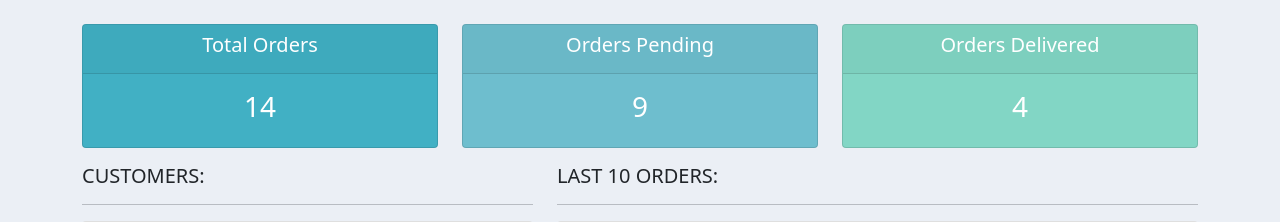
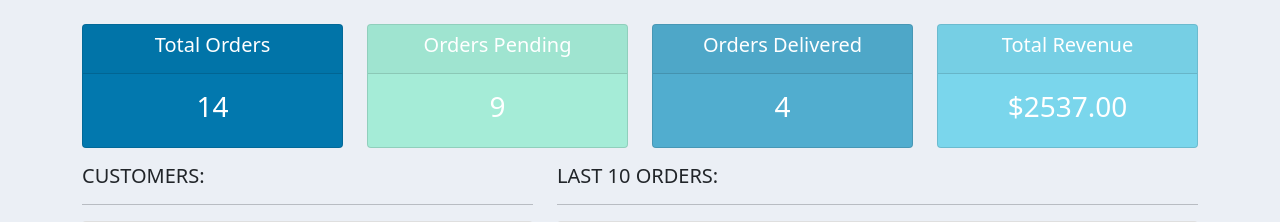
Before and after one commit to Johanawan/Orderco, a Django app: page / in a window 1280 px wide. Shown: the part 74-296 px from the top of the page. Run offline with Django 3.2, Linux system fonts and the light colour scheme; a user stored in the database is signed in; data comes from the database, SQL or seed files in the repository.

```diff
--- a/accounts/templates/accounts/status.html
+++ b/accounts/templates/accounts/status.html
@@ -44,4 +44,17 @@
 		</div>
 	</div>
 
+	<div class="col">
+		<div class="col-md">
+			<div class="card text-center text-white  mb-3" id="total-revenue">
+			  	<div class="card-header">
+			  		<h5 class="card-title">Total Revenue</h5>
+			  	</div>
+			  	<div class="card-body">
+					<h3 class="card-title">${{ total_revenue }}0</h3>
+			  	</div>
+			</div>
+		</div>
+	</div>
+
 </div>
--- a/accounts/views.py
+++ b/accounts/views.py
@@ -64,14 +64,27 @@ def logoutUser(request):
 def home(request):
 
     orders = Order.objects.all()
+
+
+    # Lists last 10 orders.
     orders_featured = Order.objects.all()[:10]
+
+    # Lists all customers
     customers = Customer.objects.all()
-
     total_customers = customers.count()
 
     total_orders = orders.count()
     delivered = orders.filter(order_status='Delivered').count()
     pending = orders.filter(order_status='Pending').count()
+
+    # Calculates the total revenue card on the dashboard.
+    prices = []
+
+    for price in orders:
+        prices.append(price.product.price)
+
+    total_revenue = sum(prices)
+
 
     context = {
         "orders": orders,
@@ -81,6 +94,7 @@ def home(request):
         "total_orders": total_orders,
         "delivered": delivered,
         "pending": pending,
+        'total_revenue': total_revenue,
     }
 
     return render(request, "accounts/dashboard.html", context)
--- a/crm/settings.py
+++ b/crm/settings.py
@@ -84,9 +84,9 @@ DATABASES = {
     'default': {
         'ENGINE': 'django.db.backends.postgresql',
         'NAME': 'dbCRM',
-        "USER": "JohanTech",
+        "USER": "postgres",
         "PASSWORD": "Parad1sesurvive",
-        "HOST": "database-1.civmbefeytuf.eu-west-2.rds.amazonaws.com",
+        "HOST": "localhost",
         "PORT": 5432,
     }
 }
--- a/static/css/base.css
+++ b/static/css/base.css
@@ -8,13 +8,17 @@ body {
 }
 
 #total-orders {
-  background-color: #41b0c4;
+  background-color: #0278ae;
 }
 
 #orders-delivered {
-  background-color: #82d6c5;
+  background-color: #51adcf;
 }
 
 #orders-pending {
-  background-color: #6ebece;
+  background-color: #a5ecd7;
 }
+
+#total-revenue {
+  background-color: #7ad6ec;
+}
```
Also changed, not shown: media/profile_pics/Bill_4ggpL0r.jpg (deleted), media/profile_pics/JohanAwan2_xNY8XkN.jpg (deleted), media/profile_pics/profile1_cMVfx2s.png (deleted).
